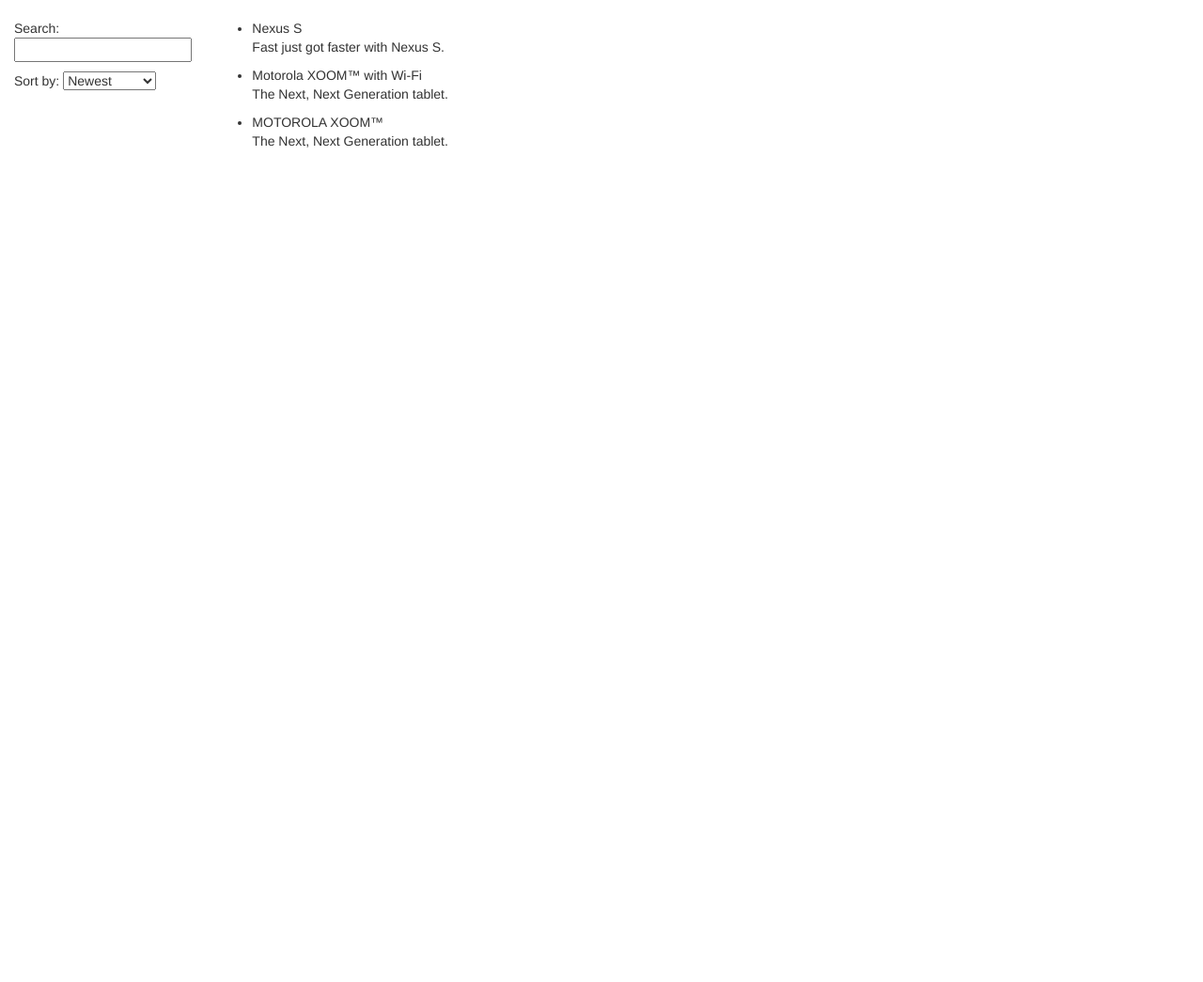
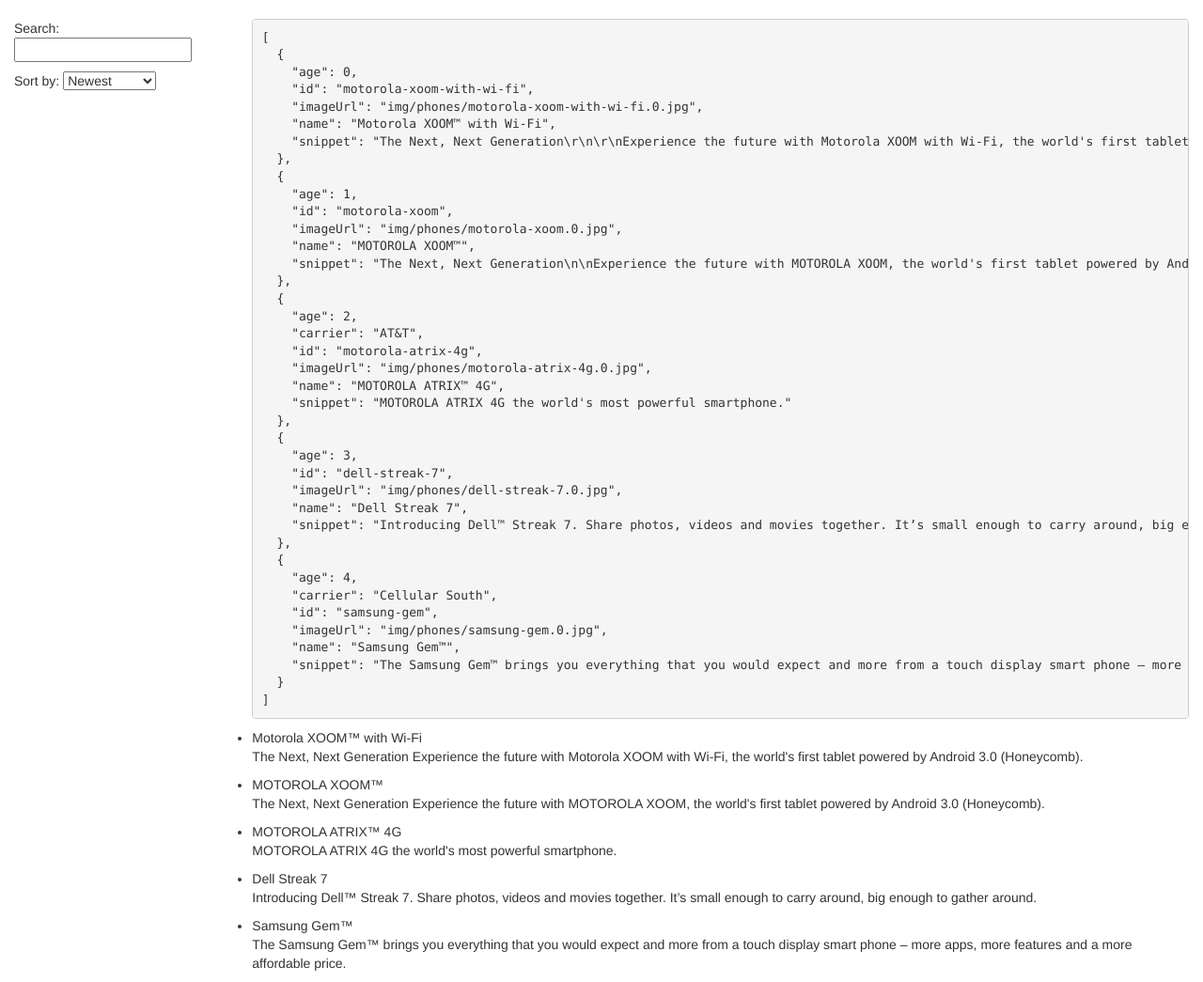
Before and after one commit to Nickoog/angularJS, a website: page phonecat/app/index.html in a window 1280 px wide. Shown: the whole page at 94% size. Before the commit the page ends 800 px from the top, so only its background shows below. Drawn offline with nearby package versions, Linux system fonts and the light colour scheme.

Commit message:
XHR & Dependency Injection

```diff
--- a/phonecat/app/phone-list/phone-list.component.js
+++ b/phonecat/app/phone-list/phone-list.component.js
@@ -5,22 +5,12 @@
     module('phoneList').
     component('phoneList', {
         templateUrl: 'phone-list/phone-list.template.html',
-        controller: function PhoneListController() {
-            this.phones = [
-                {
-                    name: 'Nexus S',
-                    snippet: 'Fast just got faster with Nexus S.',
-                    age: 1
-                }, {
-                    name: 'Motorola XOOM™ with Wi-Fi',
-                    snippet: 'The Next, Next Generation tablet.',
-                    age: 2
-                }, {
-                    name: 'MOTOROLA XOOM™',
-                    snippet: 'The Next, Next Generation tablet.',
-                    age: 3
-                }
-            ];
-            this.orderProp = 'age';
-        }
+        controller: ['$http', function PhoneListController($http) {
+            var self = this;
+            self.orderProp = 'age';
+
+            $http.get('phones/phones.json').then(function(response) {
+                self.phones = response.data.slice(0, 5);
+            });
+        }]
     });
--- a/phonecat/app/phone-list/phone-list.template.html
+++ b/phonecat/app/phone-list/phone-list.template.html
@@ -16,6 +16,7 @@
         <div class="col-md-10">
         <!--Body content-->
             <ul class="phones">
+                <pre>{{$ctrl.phones | filter:$ctrl.query | orderBy:$ctrl.orderProp | json}}</pre>
                 <li ng-repeat="phone in $ctrl.phones | filter:$ctrl.query | orderBy:$ctrl.orderProp">
                     <span>{{phone.name}}</span>
                     <p>{{phone.snippet}}</p>
```
Also changed, not shown: phonecat/app/phone-list/phone-list.component.spec.js (+14 -4 lines).
